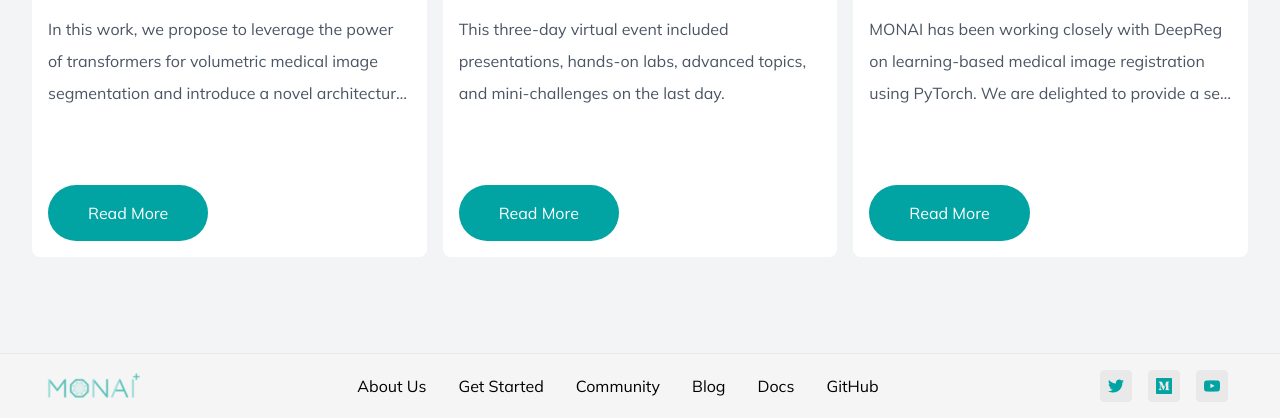
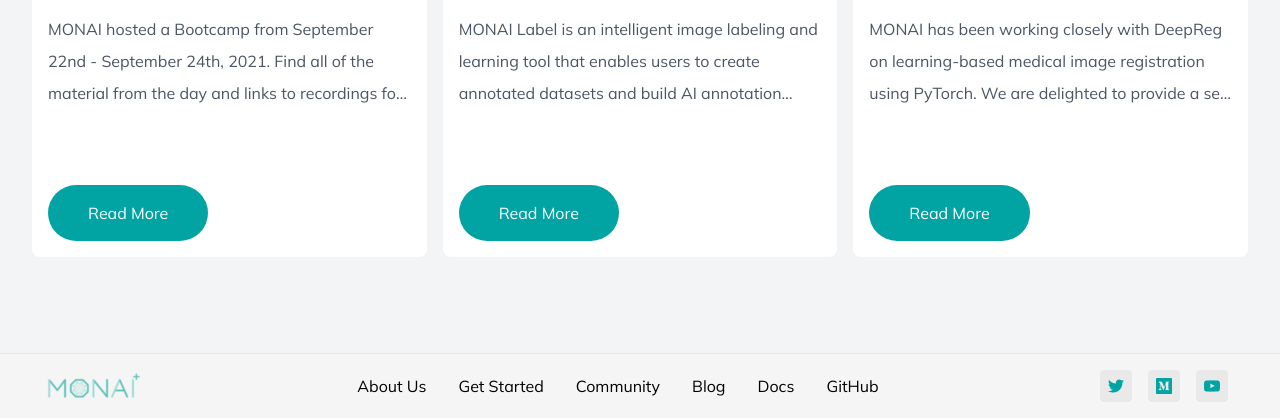
Before and after one commit to zephyrie/monai-revamp, a website: page index.html in a window 1280 px wide. Shown: the part 7022-7440 px from the top of the page. Drawn offline with nearby package versions, Linux system fonts and the light colour scheme.

Commit message:
Update News section

```diff
--- a/index.html
+++ b/index.html
@@ -428,7 +428,7 @@
           <div class="row-span-2">
             <h2 class="text-xl font-extrabold pb-2 px-4 pt-4">MONAI Bootcamp 2021</h2>
             <p class="m-4 line-clamp-3">
-              In this work, we propose to leverage the power of transformers for volumetric medical image segmentation and introduce a novel architecture dubbed as UNEt TRansformers (UNETR).
+              MONAI hosted a Bootcamp from September 22nd - September 24th, 2021. Find all of the material from the day and links to recordings for the first two days of the event.
             </p>
           </div>
           <div class="self-end pl-4">
@@ -440,7 +440,7 @@
           <div class="row-span-2">
             <h2 class="text-xl font-extrabold pb-2 px-4 pt-4">MONAI Label v0.1</h2>
             <p class="m-4 line-clamp-3">
-              This three-day virtual event included presentations, hands-on labs, advanced topics, and mini-challenges on the last day.
+              MONAI Label is an intelligent image labeling and learning tool that enables users to create annotated datasets and build AI annotation models quickly.
             </p>
           </div>
           <div class="self-end pl-4">
```
